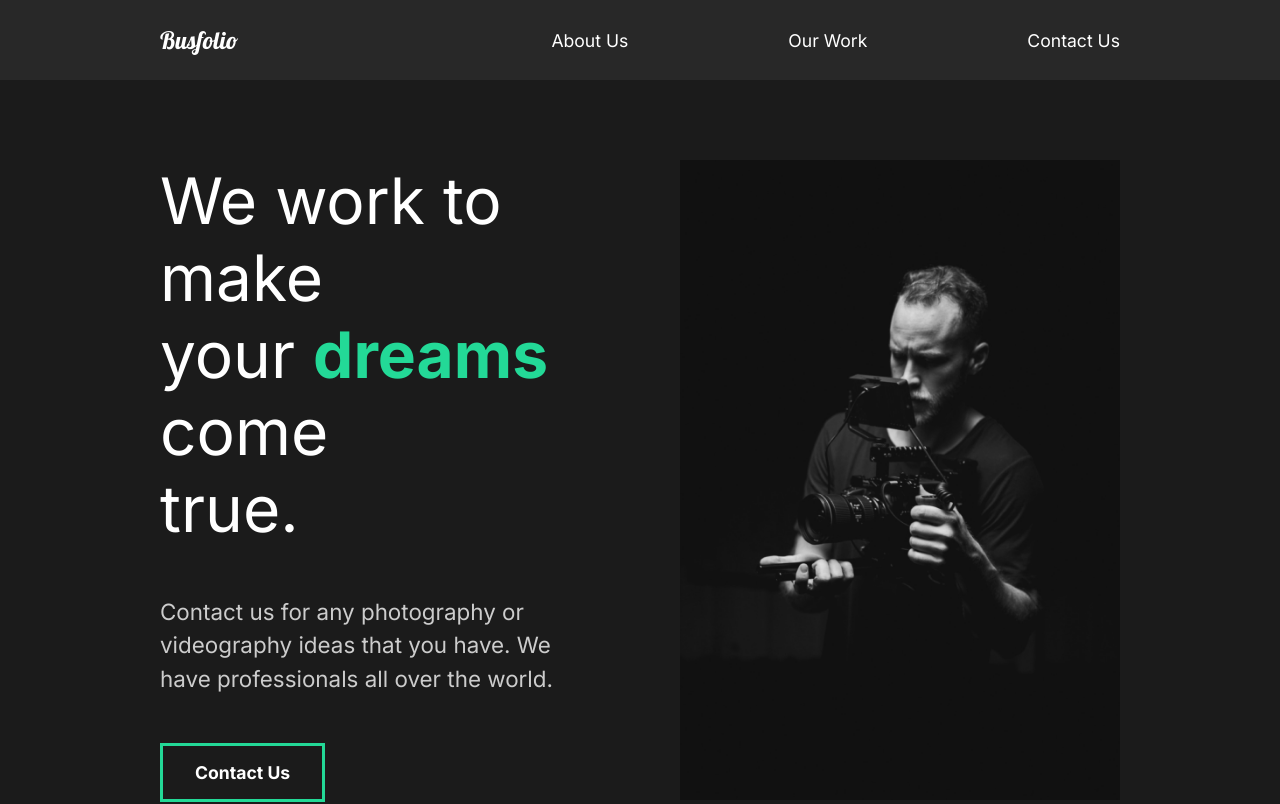
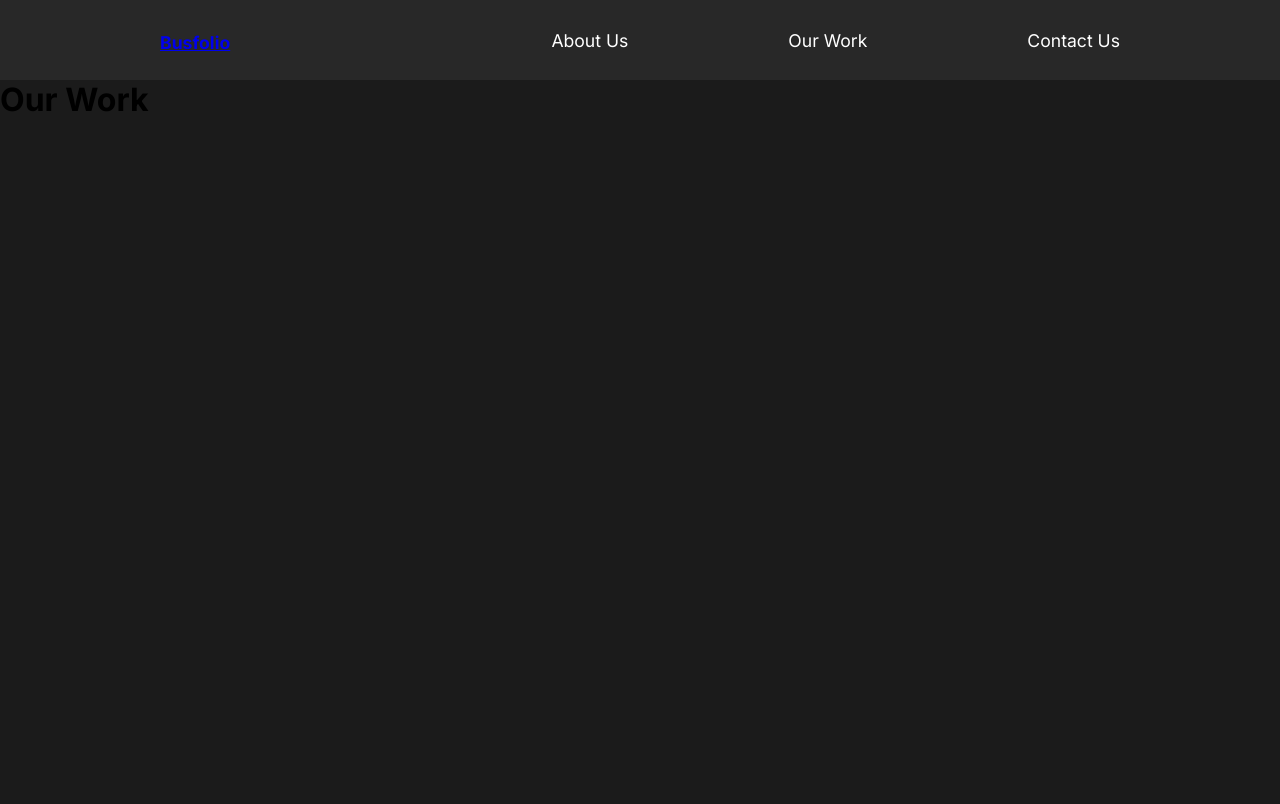
Before and after one commit to massjack1/busfolio, a React (Create React App) app: page /ourwork in a window 1280 px wide. Shown: the top 804 px of the page. Built offline with nearby package versions, Linux system fonts and the light colour scheme.

Commit message:
Add React Router

```diff
--- a/src/App.js
+++ b/src/App.js
@@ -4,14 +4,22 @@ import GlobalStyle from "./components/GlobalStyle";
 //Import Pages
 import AboutUs from "./pages/AboutUs";
 import Nav from "./components/Nav";
+import ContactUS from "./pages/ContactUs";
+import OurWork from "./pages/OurWork";
+//Router
+import { Routes, Route } from 'react-router-dom';
 
 function App() {
   return (
     <div className="App">
-
       <GlobalStyle/>
       <Nav />
-      <AboutUs />
+      <Routes>
+      <Route path="/" exact element={<AboutUs />} />
+      <Route path="/aboutus" exact element={<AboutUs />} />
+      <Route path="/ourwork" exact element={ <OurWork/>} />
+      <Route path="/contactus" exact element={<ContactUS />} />
+      </Routes>
     </div>
   );
 }
--- a/src/components/Nav.js
+++ b/src/components/Nav.js
@@ -1,19 +1,20 @@
 import React from "react";
 import styled from "styled-components";
+import { Link } from "react-router-dom";
 
 const Nav = () => {
    return (
         <StyledNav>
-            <h1><a id="Logo" href="#">Busfolio</a></h1>
+            <h1><Link id="logo" to="/">Busfolio</Link></h1>
             <ul>
                 <li>
-                    <a href="#">About Us</a>
+                    <Link className="link" to="/aboutus">About Us</Link>
                 </li>
                 <li>
-                    <a href="#">Our Work</a>
+                    <Link className="link" to="/ourwork">Our Work</Link>
                 </li>
                 <li>
-                    <a href="#">Contact Us</a>
+                    <Link className="link" to="/contact">Contact Us</Link>
                 </li>
             </ul>
         </StyledNav>
@@ -28,7 +29,7 @@ const StyledNav = styled.nav`
     align-items: center;
     padding: 1rem 10rem;
     background: #282828;
-    a {
+    .link {
         color: white;
         text-decoration: none;
     }
--- a/src/components/ServicesSection.js
+++ b/src/components/ServicesSection.js
@@ -6,7 +6,7 @@ import money from "../img/money.svg";
 import teamwork from "../img/teamwork.svg";
 import home2 from "../img/home2.png";
 //Styles
-import {About,Description,Image,Hide} from '../styles';
+import {About,Description,Image} from '../styles';
 import styled from "styled-components";
 
 const ServicesSection = () => {
--- a/src/index.js
+++ b/src/index.js
@@ -2,12 +2,16 @@ import React from 'react';
 import ReactDOM from 'react-dom/client';
 import App from './App';
 import reportWebVitals from './reportWebVitals';
+import { BrowserRouter } from 'react-router-dom';
 
 const root = ReactDOM.createRoot(document.getElementById('root'));
 root.render(
   <React.StrictMode>
+    <BrowserRouter>
     <App />
-  </React.StrictMode>
+    </BrowserRouter>
+  </React.StrictMode>,
+  document.getElementById("root")
 );
 
 // If you want to start measuring performance in your app, pass a function
--- /dev/null
+++ b/src/pages/ContactUs.js
@@ -0,0 +1,11 @@
+import React from "react";
+
+const ContactUs = () => {
+    return (
+        <div>
+            <h1>Contact</h1>
+        </div>
+    );
+};
+
+export default ContactUs;
--- /dev/null
+++ b/src/pages/OurWork.js
@@ -0,0 +1,11 @@
+import React from "react";
+
+const OurWork = () => {
+    return (
+        <div>
+            <h1>Our Work</h1>
+        </div>
+    );
+};
+
+export default OurWork;
```
